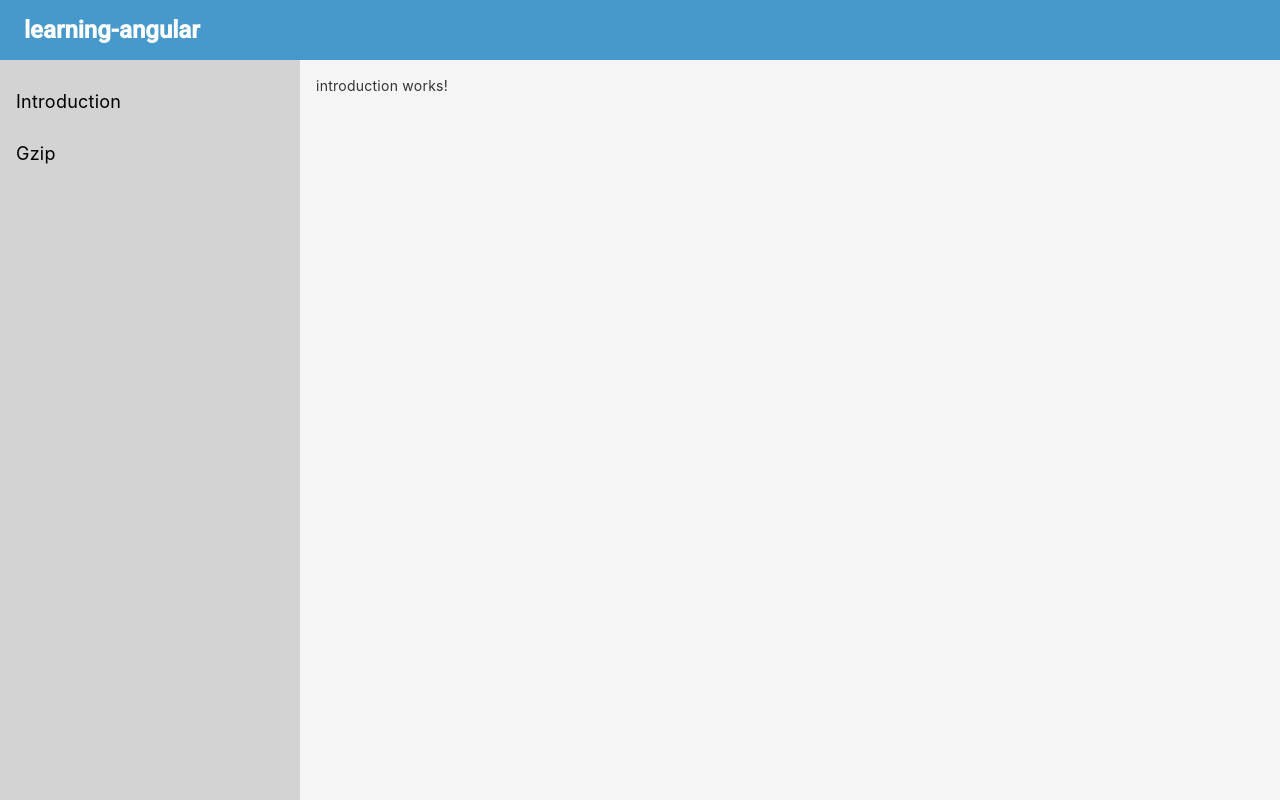
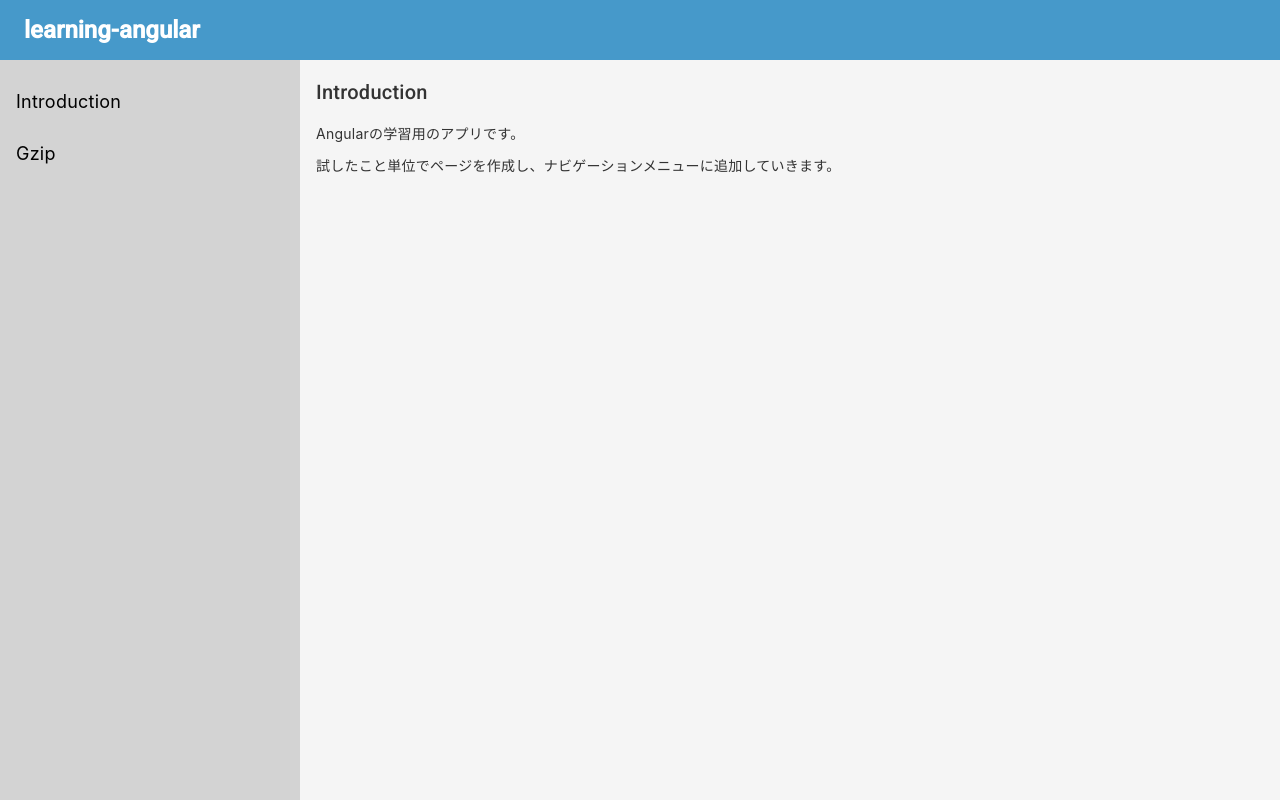
Before and after one commit to iceEiji/learning-angular, an Angular app: page / in a window 1280 px wide. Built offline with nearby package versions, Linux system fonts and the light colour scheme.

Commit message:
feat: 各ページの説明を追加

```diff
--- a/src/app/gzip-converter/gzip-converter.component.html
+++ b/src/app/gzip-converter/gzip-converter.component.html
@@ -1 +1,2 @@
-<p>gzip-converter works!</p>
+<h2>Gzip</h2>
+<p>テキストをgzip圧縮します。</p>
--- a/src/app/introduction/introduction.component.html
+++ b/src/app/introduction/introduction.component.html
@@ -1 +1,3 @@
-<p>introduction works!</p>
+<h2>Introduction</h2>
+<p>Angularの学習用のアプリです。</p>
+<p>試したこと単位でページを作成し、ナビゲーションメニューに追加していきます。</p>
```
